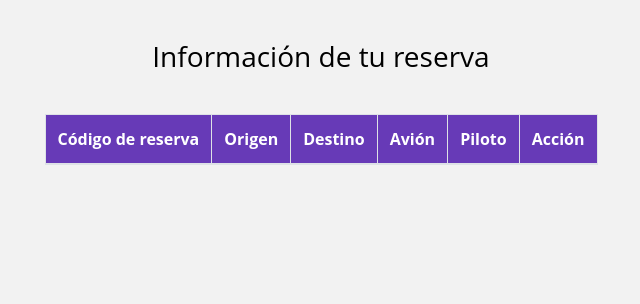
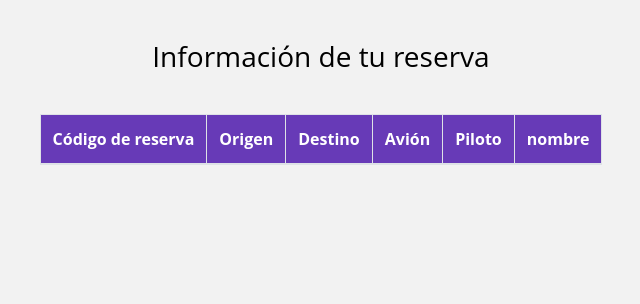
Before and after one commit to jeffos1/proyecto_vuelo, a Flask app: page /mis_reservas in a window 1280 px wide. Shown: the part 36-340 px from the top of the page, without its empty margins (319-959 px from the left). Run offline with Flask 2, Linux system fonts and the light colour scheme; a user stored in the database is signed in; data comes from the database, SQL or seed files in the repository; both versions use the stored data as it was after the commit; lists and menus that the app fills with data are empty; some libraries are stand-ins or nearby versions.

Commit message:
cambio menor

```diff
--- a/Frontend/templates/mis_reservas.html
+++ b/Frontend/templates/mis_reservas.html
@@ -27,7 +27,7 @@
                         <th> Destino </th>
                         <th> Avión </th>
                         <th> Piloto </th>
-                        <th> Acción </th>
+                        <th> nombre </th>
                     </tr>
 
                 </thead>
```
Also changed, not shown: Frontend/db_vuelos.db.
